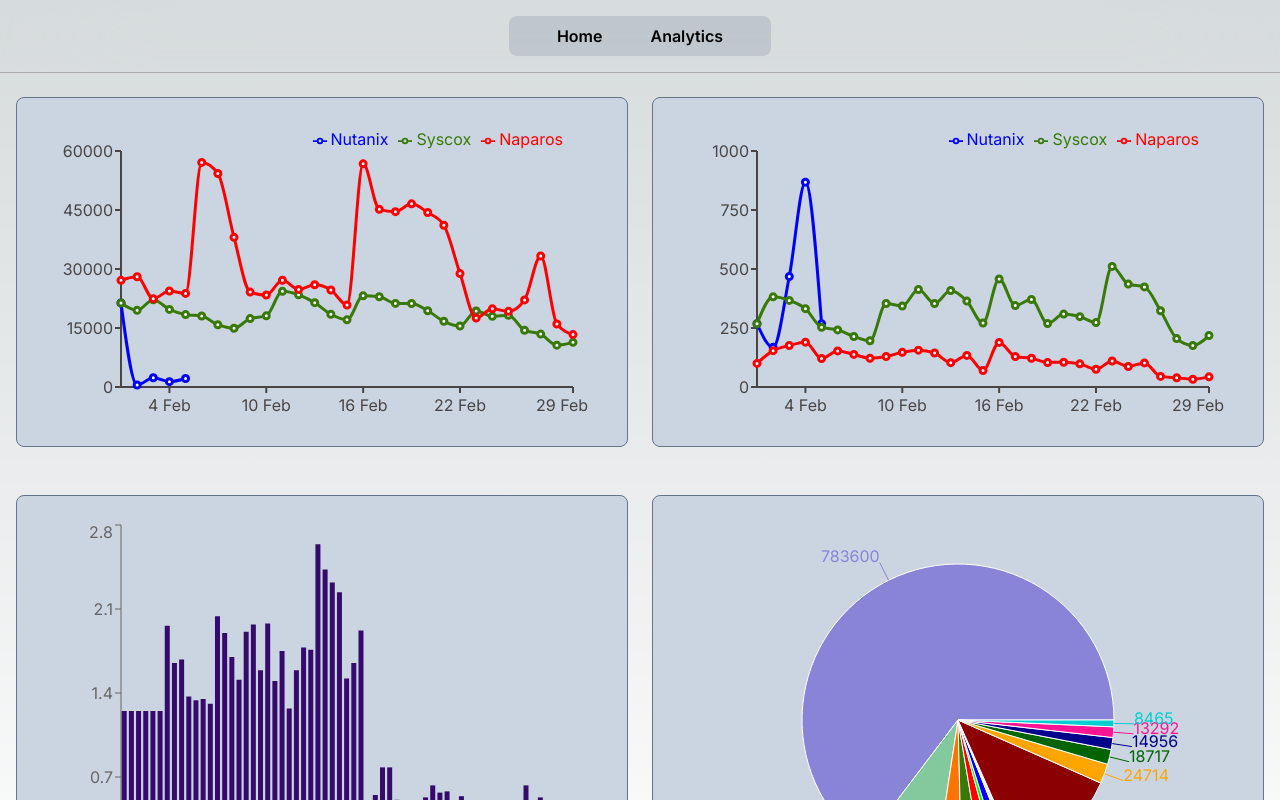
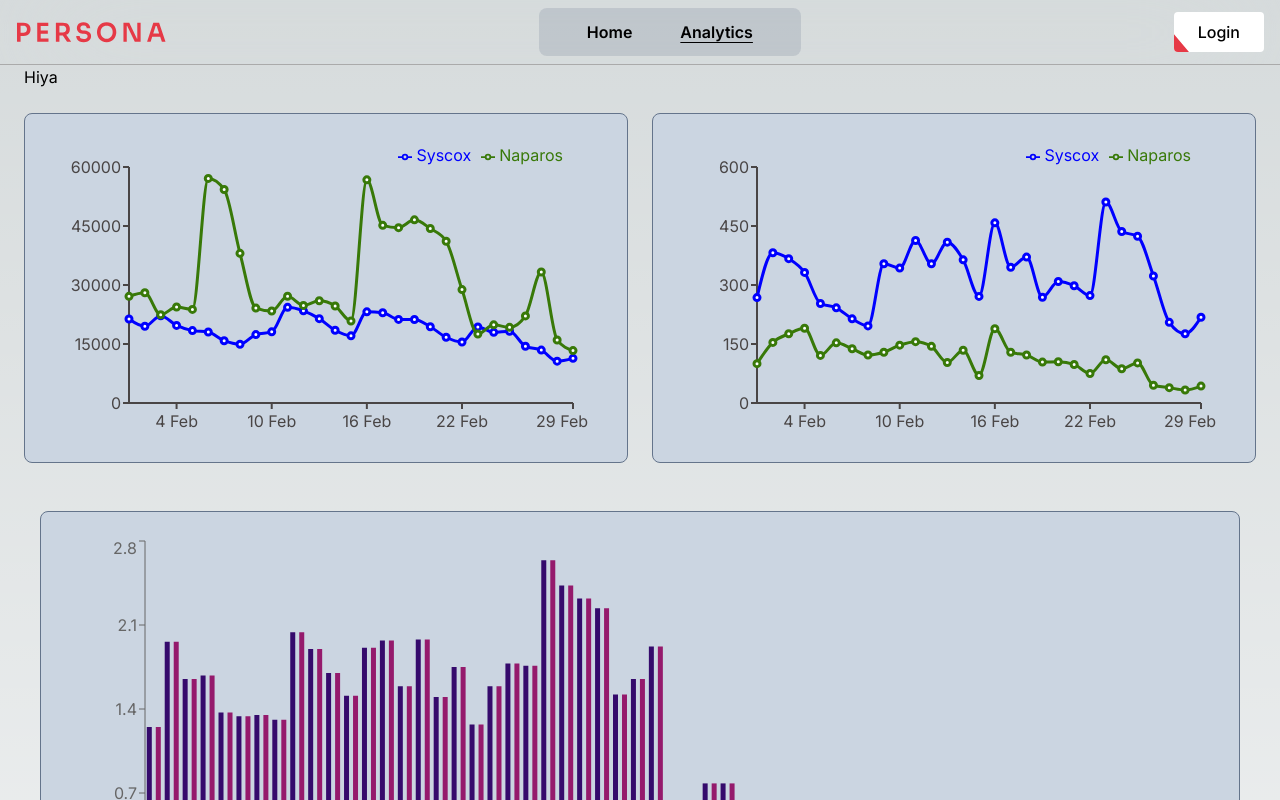
Before and after one commit to cdr7299/ad-anayltics-dash, a Next.js app: page /analytics in a window 1280 px wide. Shown: the top 800 px of the page. Built offline with nearby package versions, Linux system fonts and the light colour scheme.

Commit message:
feat: add framer, brand assets to navbar, analytics page layout adjusted

```diff
--- /dev/null
+++ b/app/(home)/home.animations.ts
@@ -0,0 +1,17 @@
+import { Variants } from "framer-motion";
+
+const heroTextVariants: Variants = {
+  visible: {
+    opacity: 1,
+    y: 0,
+    transition: {
+      delayChildren: 0.5,
+      delay: 0,
+      duration: 0.6,
+      ease: "easeOut",
+    },
+  },
+  hidden: { opacity: 0, y: 100 },
+};
+
+export { heroTextVariants };
--- a/app/(home)/page.tsx
+++ b/app/(home)/page.tsx
@@ -1,15 +1,27 @@
+"use client";
 import Button from "@/components/ui/button";
+import { heroTextVariants } from "./home.animations";
+import { motion } from "framer-motion";
+import { useRouter } from "next/navigation";
 
-export default async function Home() {
+export default function Home() {
+  const router = useRouter();
   return (
     <div className="flex min-h-screen items-center justify-center">
-      <div className="flex w-full gap-8 flex-col">
+      <motion.div
+        initial="hidden"
+        animate="visible"
+        variants={heroTextVariants}
+        className="flex w-full gap-8 flex-col"
+      >
         <h1 className="text-4xl text-center font-bold">
           {`Welcome to`}
           <span className="text-primary ml-2">Advertiser Analytics</span>
         </h1>
-        <Button>Go to Analytics Home</Button>
-      </div>
+        <Button onClick={() => router.push("/analytics")}>
+          Go to Analytics Home
+        </Button>
+      </motion.div>
     </div>
   );
 }
--- a/app/_components/charts/_components/ctr-bar-plot/ctr-bar-plot.tsx
+++ b/app/_components/charts/_components/ctr-bar-plot/ctr-bar-plot.tsx
@@ -29,6 +29,7 @@
           <Tooltip />
           <Legend />
           <Bar dataKey="ctr" fill="#350a6c" />
+          <Bar dataKey="ctr" fill="#951a6c" />
         </BarChart>
       </ResponsiveContainer>
     </>
--- a/app/_components/charts/charts.tsx
+++ b/app/_components/charts/charts.tsx
@@ -6,7 +6,7 @@
 
 const Charts = () => {
   return (
-    <div className="size-full flex flex-col">
+    <div className="size-full flex flex-col px-6">
       {/* <section>
         <div className="flex m-4 gap-2">
           <div className="flex-1 p-4 justify-center w-16 bg-gray-700 shadow rounded h-300px">
@@ -39,8 +39,8 @@
           </div>
         </div>
       </section> */}
-
-      <section className="flex my-6 px-4 gap-6">
+      <section className="w-full rounded-lg">Hiya</section>
+      <section className="flex my-6 gap-6">
         <div className="w-1/2 h-[350px] bg-slate-300 border-[1px] border-slate-500 rounded-lg p-6">
           <AdImpressions />
         </div>
@@ -50,11 +50,11 @@
         </div>
       </section>
 
-      <section className="flex my-6 px-4 gap-6">
-        <div className=" w-1/2 h-[450px] bg-slate-300 border-[1px] border-slate-500 rounded-lg p-6">
+      <section className="flex flex-col my-6 px-4 gap-6">
+        <div className=" w-full h-[450px] bg-slate-300 border-[1px] border-slate-500 rounded-lg p-6">
           <BarChartPlot />
         </div>
-        <div className=" w-1/2 h-[450px] bg-slate-300 border-[1px] border-slate-500 rounded-lg p-6">
+        <div className=" w-full h-[700px] bg-slate-300 border-[1px] border-slate-500 rounded-lg p-6">
           <CountryImpressionsPlot />
         </div>
       </section>
--- a/app/_data/advertiser_data.json
+++ b/app/_data/advertiser_data.json
@@ -1,39 +1,4 @@
 [
-  {
-    "advertiser": "Nutanix",
-    "date": "2016-02-01",
-    "impressions": 21365,
-    "clicks": 268,
-    "ctr": 1.25
-  },
-  {
-    "advertiser": "Nutanix",
-    "date": "2016-02-02",
-    "impressions": 500,
-    "clicks": 168,
-    "ctr": 1.25
-  },
-  {
-    "advertiser": "Nutanix",
-    "date": "2016-02-03",
-    "impressions": 2365,
-    "clicks": 468,
-    "ctr": 1.25
-  },
-  {
-    "advertiser": "Nutanix",
-    "date": "2016-02-04",
-    "impressions": 1365,
-    "clicks": 868,
-    "ctr": 1.25
-  },
-  {
-    "advertiser": "Nutanix",
-    "date": "2016-02-05",
-    "impressions": 2165,
-    "clicks": 268,
-    "ctr": 1.25
-  },
   {
     "advertiser": "Syscox",
     "date": "2016-02-01",
--- a/components/navbar.tsx
+++ /dev/null
@@ -1,26 +0,0 @@
-import Link from "next/link";
-
-const Navbar = () => {
-  return (
-    <>
-      <nav className="flex w-full justify-center items-center px-4 py-4 border-b-[1px] border-[#aaa] text-primary-foreground backdrop-blur-3xl">
-        <ul className="flex gap-4 items-center justify-center text-base font-semibold bg-slate-500/20 rounded-lg py-1 px-8">
-          <Link
-            href="/"
-            className="px-4 py-1 rounded-md hover:bg-red-400/60 transition h-full"
-          >
-            Home
-          </Link>
-          <Link
-            href="/analytics"
-            className="px-4 py-1 rounded-md hover:bg-red-400/60 transition"
-          >
-            Analytics
-          </Link>
-        </ul>
-      </nav>
-    </>
-  );
-};
-
-export default Navbar;
--- /dev/null
+++ b/components/navbar/components/nav-links.tsx
@@ -0,0 +1,30 @@
+"use client";
+import Link from "next/link";
+import { usePathname } from "next/navigation";
+
+const NavLinks = () => {
+  const pathName = usePathname();
+
+  return (
+    <ul className="flex gap-4 items-center justify-center text-base font-semibold bg-slate-500/20 py-1 rounded-lg px-8">
+      <Link
+        href="/"
+        className={`px-4 py-2 rounded-md hover:bg-red-400/60 transition duration-500 underline-offset-4 ${
+          pathName === "/" ? "underline" : ""
+        }`}
+      >
+        Home
+      </Link>
+      <Link
+        href="/analytics"
+        className={`px-4 py-2 rounded-md hover:bg-red-400/60 transition duration-500 underline-offset-4 ${
+          pathName === "/analytics" ? "underline" : ""
+        }`}
+      >
+        Analytics
+      </Link>
+    </ul>
+  );
+};
+
+export default NavLinks;
--- /dev/null
+++ b/components/navbar/index.ts
@@ -0,0 +1 @@
+export { default } from "./navbar";
--- /dev/null
+++ b/components/navbar/navbar.tsx
@@ -0,0 +1,16 @@
+import Button from "../ui/button";
+import NavLinks from "./components/nav-links";
+import Image from "next/image";
+const Navbar = () => {
+  return (
+    <>
+      <nav className="flex w-full justify-between items-center px-4 py-2 border-b-[1px] border-[#aaa] text-primary-foreground backdrop-blur-3xl">
+        <Image height={100} width={150} src="/brand.svg" alt="brand" />
+        <NavLinks />
+        <Button className="">Login</Button>
+      </nav>
+    </>
+  );
+};
+
+export default Navbar;
--- a/components/ui/button.tsx
+++ b/components/ui/button.tsx
@@ -4,15 +4,12 @@
 const Button = (props: ButtonProps) => {
   return (
     <button {...props}>
-      <a
-        href="#_"
-        className="relative inline-flex items-center justify-start px-6 py-2 overflow-hidden font-medium transition-all bg-white rounded hover:bg-white group"
-      >
+      <span className="relative inline-flex items-center justify-start px-6 py-2 overflow-hidden font-medium transition-all bg-white rounded hover:bg-white group">
         <span className="w-48 h-48 rounded rotate-[-40deg] bg-primary absolute bottom-0 left-0 -translate-x-full ease-out duration-500 transition-all translate-y-full mb-9 ml-9 group-hover:ml-0 group-hover:mb-32 group-hover:translate-x-0"></span>
         <span className="relative w-full text-left text-black transition-colors duration-300 ease-in-out group-hover:text-white">
           {props.children}
         </span>
-      </a>
+      </span>
     </button>
   );
 };
--- a/package.json
+++ b/package.json
@@ -9,6 +9,7 @@
     "lint": "next lint"
   },
   "dependencies": {
+    "framer-motion": "^11.2.10",
     "next": "14.2.3",
     "react": "^18",
     "react-dom": "^18",
```
Also changed, not shown: public/brand.svg (added), 1 other file (tests, documents, lock files or other folders).
